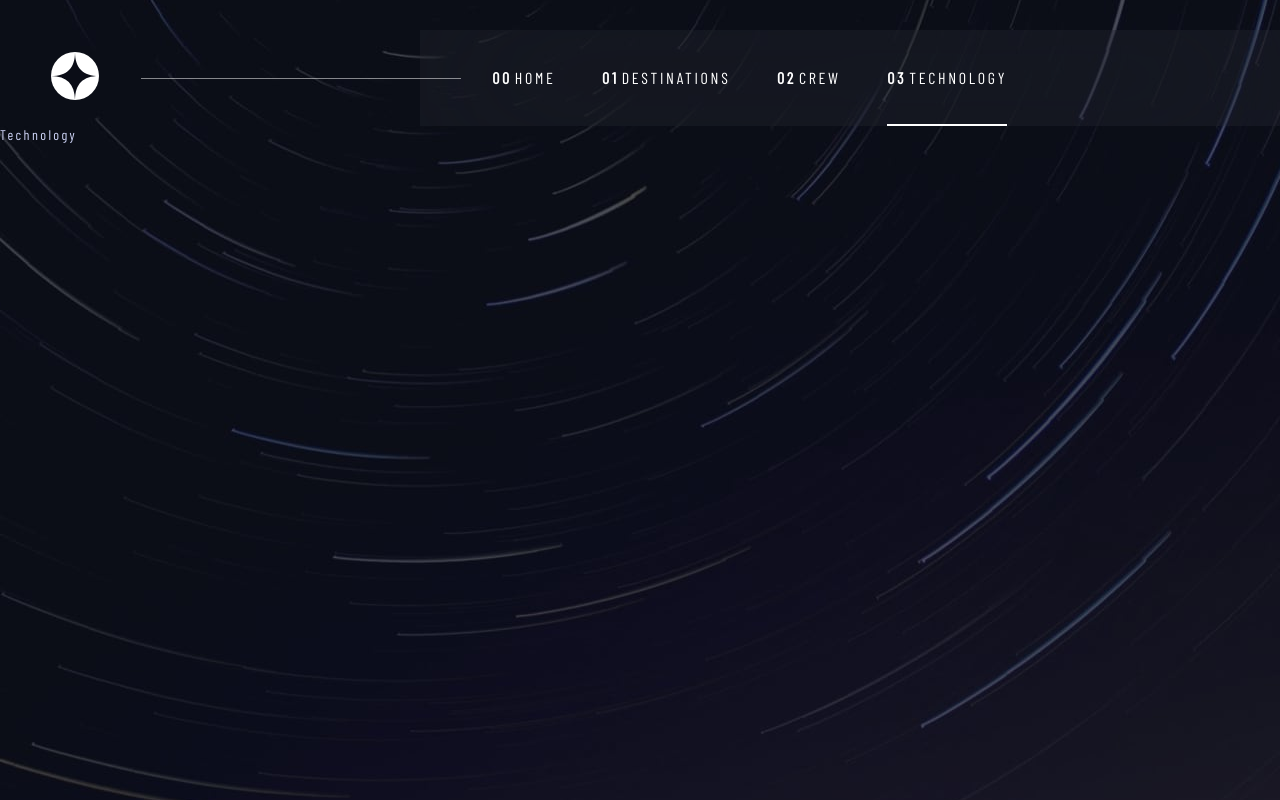
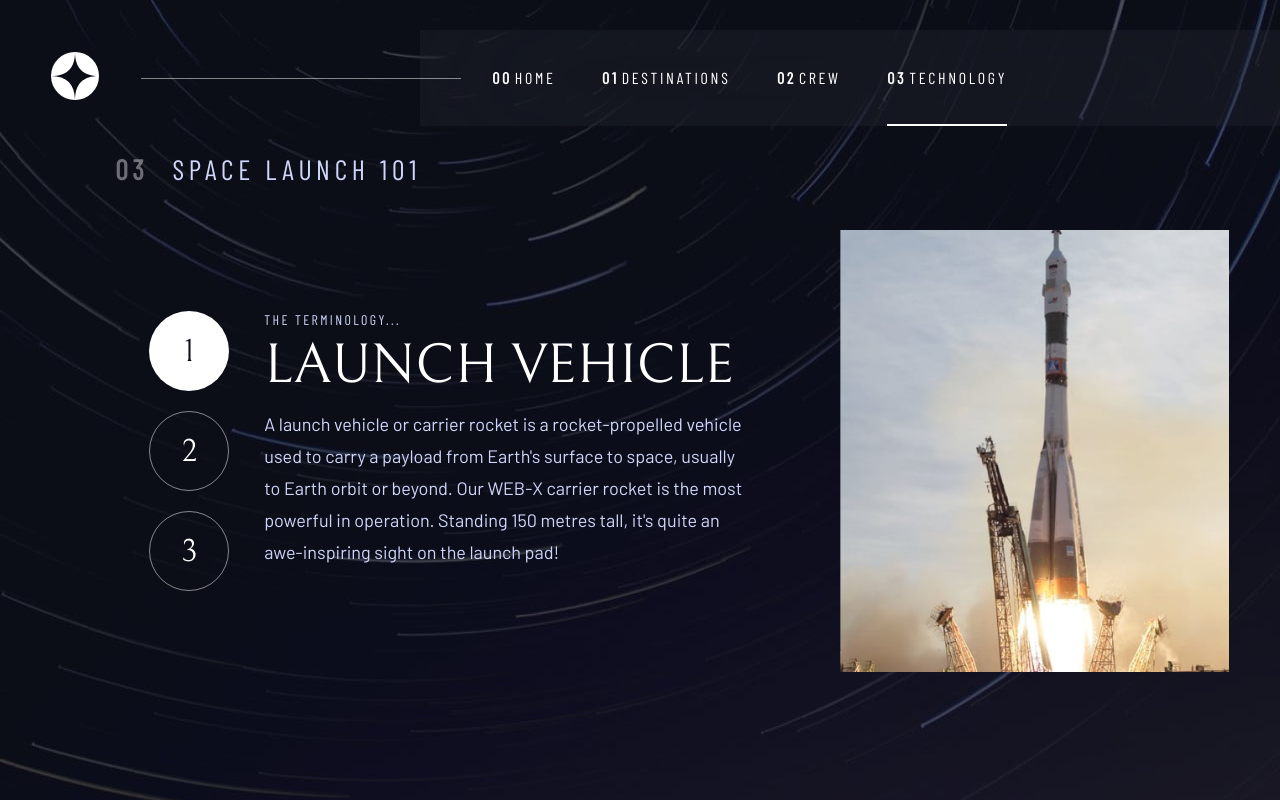
Before and after one commit to Anujith99/Space-Tourism, a Gatsby site: page /technology in a window 1280 px wide. Built offline with nearby package versions, Linux system fonts and the light colour scheme; Gatsby itself is replaced by a stand-in of ours.

Commit message:
technology page done

```diff
--- a/src/pages/index.js
+++ b/src/pages/index.js
@@ -9,6 +9,7 @@ import { Link } from "gatsby"
 
 export default function Home() {
   useBackground("bg-image-home")
+  //ADD REACT-HELMET AND FAVICON
   return (
     <Layout>
       <div className="home-container">
--- a/src/pages/technology.js
+++ b/src/pages/technology.js
@@ -1,19 +1,64 @@
-import React from "react"
+import React, { useState } from "react"
 import { graphql } from "gatsby"
 import Layout from "../components/Layout"
 import Heading from "../components/typography/Heading"
+import Content from "../components/typography/Content"
 import "../styles/_global.scss"
 import "../styles/technology.page.scss"
 import { useBackground } from "../hooks/useBackground"
+import { GatsbyImage } from "gatsby-plugin-image"
 
 export default function Technology({ data }) {
   const technologies = data.allTechnologyJson.nodes
-  console.log("TECH", technologies)
+  const [selectedTab, setSelectedTab] = useState(0)
   useBackground("bg-image-technology")
   return (
     <Layout>
-      <div>
-        <Heading type={"sub-heading-2"}>Technology</Heading>
+      <div className="technology-container">
+        <div className="page-title">
+          <Heading type={"num-heading"}>03</Heading>
+          <Heading type={"heading-5"}>SPACE LAUNCH 101</Heading>
+        </div>
+        <div className="technology-content-container">
+          <div className="technology-description-container">
+            <div className="technology-tabs-container">
+              {[...Array(3)].map((tab, index) => (
+                <div
+                  key={index}
+                  onClick={() => setSelectedTab(index)}
+                  className={`technology-tab ${
+                    index === selectedTab ? "active" : ""
+                  }`}
+                >
+                  {index + 1}
+                </div>
+              ))}
+            </div>
+            <div>
+              <Heading type={"sub-heading-2"}>THE TERMINOLOGY...</Heading>
+              <Heading style={"technology-title"} type={"heading-3"}>
+                {technologies[selectedTab].name}
+              </Heading>
+              <Content>{technologies[selectedTab].description}</Content>
+            </div>
+          </div>
+          <div className="technology-image-desktop">
+            <GatsbyImage
+              image={
+                technologies[selectedTab].images.portrait.childImageSharp
+                  .gatsbyImageData
+              }
+            />
+          </div>
+          <div className="technology-image-tablet">
+            <GatsbyImage
+              image={
+                technologies[selectedTab].images.landscape.childImageSharp
+                  .gatsbyImageData
+              }
+            />
+          </div>
+        </div>
       </div>
     </Layout>
   )
@@ -29,12 +74,12 @@ export const query = graphql`
         images {
           landscape {
             childImageSharp {
-              gatsbyImageData
+              gatsbyImageData(placeholder: BLURRED, formats: [WEBP])
             }
           }
           portrait {
             childImageSharp {
-              gatsbyImageData
+              gatsbyImageData(placeholder: BLURRED, formats: [WEBP])
             }
           }
         }
--- a/src/styles/crew.page.scss
+++ b/src/styles/crew.page.scss
@@ -136,6 +136,7 @@ html#bg-image-crew {
   @include media-query-desktop {
     right: 0%;
     width: 55%;
+    margin-bottom: 2%;
   }
 }
 
--- a/src/styles/technology.page.scss
+++ b/src/styles/technology.page.scss
@@ -1,4 +1,5 @@
 @import "_mixins.scss";
+@import "_variables.scss";
 
 html#bg-image-technology {
   $bg-images: (
@@ -8,3 +9,140 @@ html#bg-image-technology {
   );
   @include response-bg-image($bg-images);
 }
+
+.technology-container {
+  display: flex;
+  flex-direction: column;
+  margin: 0 auto;
+  min-height: 100%;
+  max-width: 90%;
+  padding: 3% 4%;
+  @include media-query-tablet {
+    max-width: 95%;
+  }
+
+  @include media-query-desktop {
+    padding: 2% 5%;
+    max-width: 92%;
+    padding-right: 0;
+    margin-right: 0;
+    margin-left: 4%;
+    overflow: hidden;
+  }
+}
+
+.technology-content-container {
+  display: flex;
+  width: 100%;
+  padding: 0%;
+  padding-top: 3%;
+  flex-direction: column-reverse;
+  align-items: center;
+  @include media-query-desktop {
+    flex-direction: row;
+    padding: 3%;
+    padding-top: 4%;
+    padding-right: 0%;
+    width: 100%;
+    justify-content: space-between;
+  }
+}
+
+.technology-description-container {
+  display: flex;
+  flex-direction: column;
+  align-items: center;
+  text-align: center;
+
+  @include media-query-tablet {
+    width: 75%;
+  }
+
+  @include media-query-desktop {
+    flex-direction: row;
+    text-align: left;
+    align-items: flex-start;
+    width: 55%;
+  }
+}
+
+.technology-title {
+  margin-top: 1%;
+  margin-bottom: 2%;
+}
+
+.technology-tabs-container {
+  display: flex;
+  margin-top: 6%;
+  margin-bottom: 6%;
+
+  @include media-query-desktop {
+    flex-direction: column;
+    align-items: center;
+    margin-right: 6%;
+    margin-top: 0%;
+    margin-bottom: 0%;
+  }
+}
+
+.technology-tab {
+  display: flex;
+  align-items: center;
+  justify-content: center;
+  border: 1px solid rgba($color: $white, $alpha: 0.5);
+  cursor: pointer;
+  transition: 0.4s ease-in-out;
+
+  width: 60px;
+  height: 60px;
+  border-radius: 30px;
+  margin: 0px 8px;
+  padding-left: 2px;
+
+  &:first-child {
+    margin-left: 0;
+  }
+  &:last-child {
+    margin-right: 0;
+  }
+
+  @include media-query-desktop {
+    width: 80px;
+    height: 80px;
+    border-radius: 40px;
+    font-size: 32px;
+    margin: 10px 0;
+    padding-left: 2px;
+    &:first-child {
+      margin-top: 0;
+    }
+    &:last-child {
+      margin-bottom: 0;
+    }
+  }
+
+  &:hover {
+    border-color: rgba($color: $white, $alpha: 1);
+  }
+
+  &.active {
+    background-color: rgba($color: $white, $alpha: 1);
+    color: $primary;
+  }
+}
+
+.technology-image-desktop {
+  display: none;
+
+  @include media-query-desktop {
+    display: flex;
+    width: 40%;
+    transform: translateX(10%);
+  }
+}
+
+.technology-image-tablet {
+  @include media-query-desktop {
+    display: none;
+  }
+}
```
